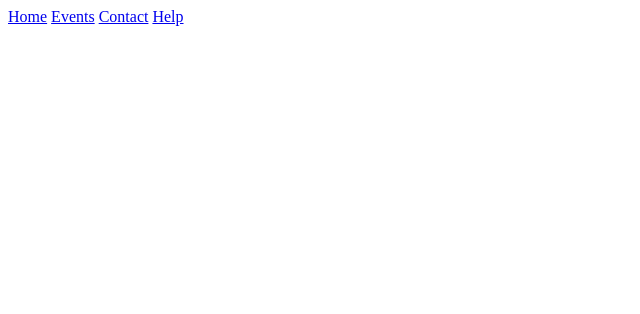
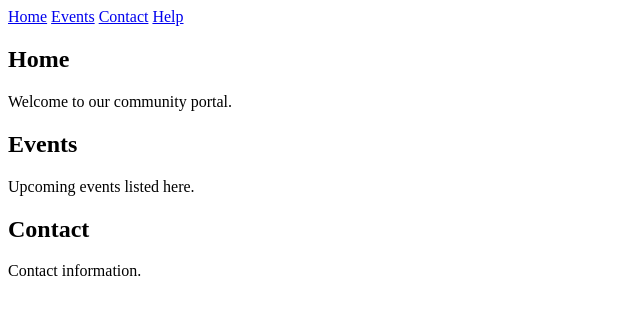
Before and after one commit to Hashcat07/Digital-Nurture, a plain HTML site: page Upskilling/index.html in a window 1280 px wide. Shown: the whole page, without its empty margins (0-640 px from the left). Drawn offline with Linux system fonts and the light colour scheme.

Commit message:
feat: add section ids and sample content
- add ids for linking in nav section

```diff
--- a/Upskilling/index.html
+++ b/Upskilling/index.html
@@ -14,5 +14,23 @@
       <a href="#contact">Contact</a>
       <a href="help.html" target="_blank">Help</a>
     </nav>
+
+    <!-- Main Section -->
+    <main>
+      <section id="home">
+        <h1>Home</h1>
+        <p>Welcome to our community portal.</p>
+      </section>
+
+      <section id="events">
+        <h1>Events</h1>
+        <p>Upcoming events listed here.</p>
+      </section>
+
+      <section id="contact">
+        <h1>Contact</h1>
+        <p>Contact information.</p>
+      </section>
+    </main>
   </body>
 </html>
```
